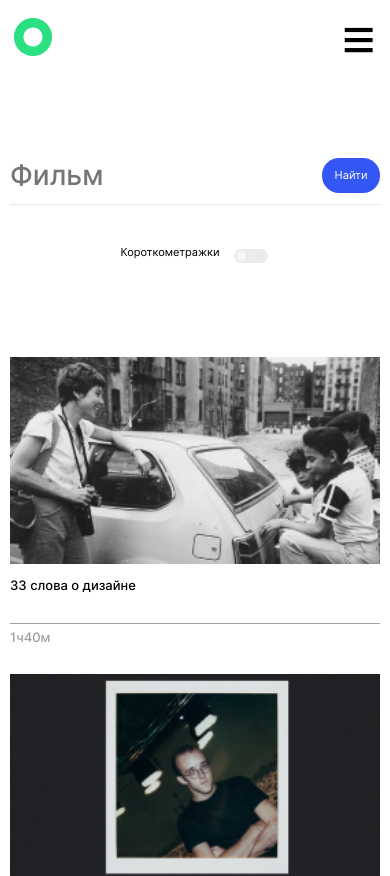
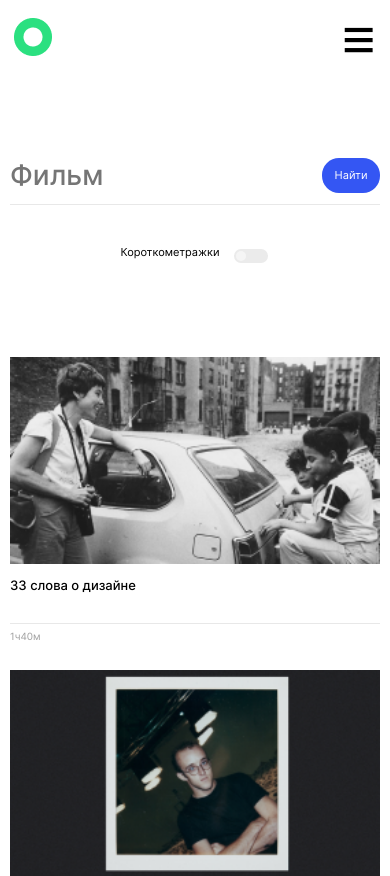
Before and after one commit to rusanov-andrey/movies-explorer-frontend, a React (Create React App) app: page /saved-movies in a window 390 px wide. Shown: the top 876 px of the page. Built offline with nearby package versions, Linux system fonts and the light colour scheme.

Commit message:
В карточке фильмов: Разделительная линия (цвет) не соответствует макету.  Жирность шрифта текста (время - нижняя надпись) не соответствтует макету

```diff
--- a/src/components/MoviesCard/MoviesCard.css
+++ b/src/components/MoviesCard/MoviesCard.css
@@ -51,7 +51,7 @@
   border: none;
   background-color: transparent;
 
-background-image: url(../../images/unliked.png);
+  background-image: url(../../images/unliked.png);
 }
 
 .card__heart_liked {
@@ -66,9 +66,9 @@ background-image: url(../../images/unliked.png);
 
   color: rgba(160, 160, 160, 1);
 
-  border-top: 1px solid rgba(160, 160, 160, 1);
+  border-top: 1px solid rgba(232, 232, 232, 1);
 
-  font: 500 13px/1.2 Inter;
+  font: 400 11px/1.2 Inter;
 }
 
 .card__del {
@@ -118,8 +118,6 @@ background-image: url(../../images/unliked.png);
 
   .card__duration {
     padding: 6px 0 0px;
-
-    font: 500 13px/1.2 Inter;
   }
 
   .card__del {
@@ -132,4 +130,7 @@ background-image: url(../../images/unliked.png);
 
 
 @media screen and (max-width: 500px) {
+  .card__duration {
+    font: 400 10px/1.2 Inter;
+  }
 }
```
